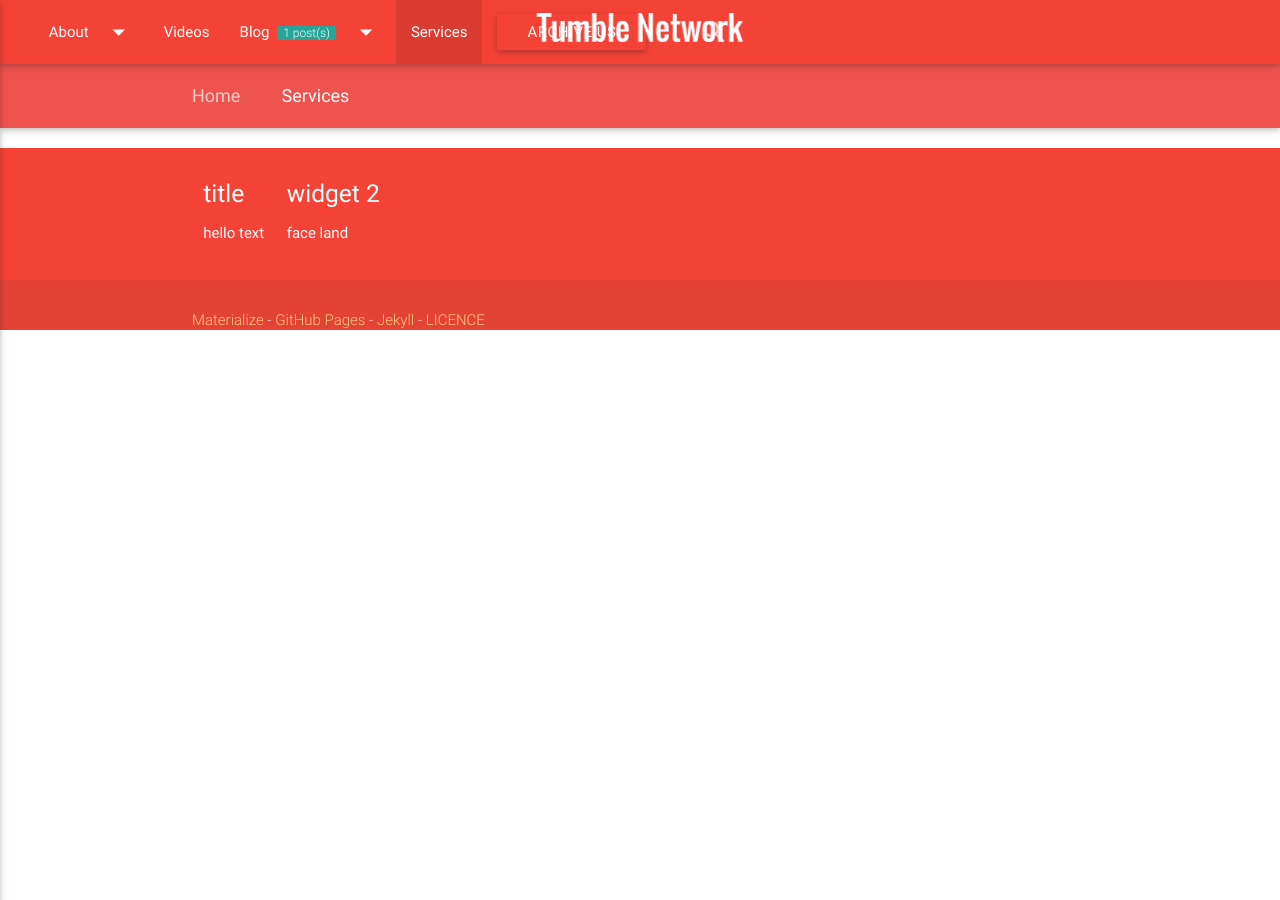
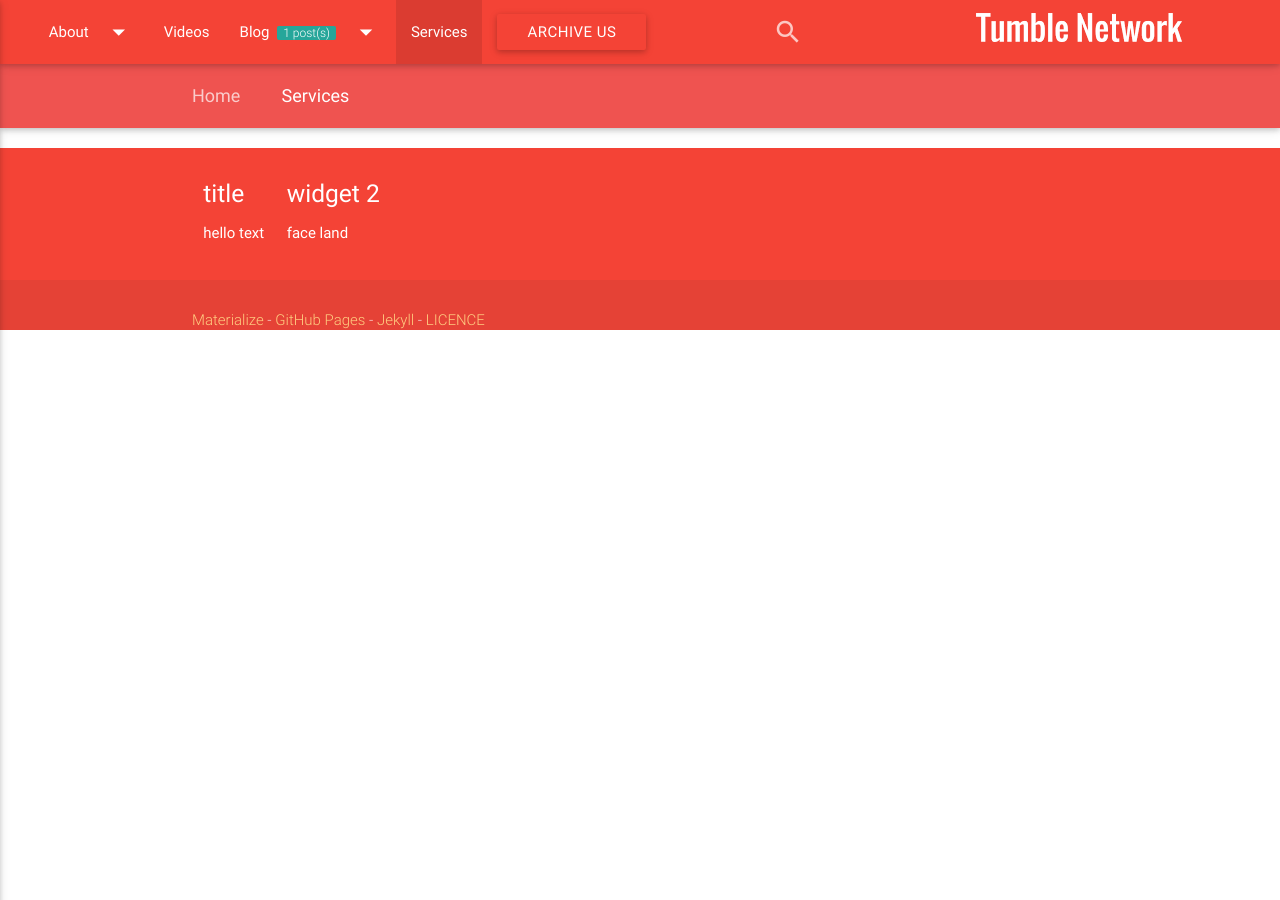
Before and after one commit to tumblenet/www.tumblenet.ga, a Jekyll site: the page built from services.html, in a window 1280 px wide. Built offline with Jekyll 4.4.1, drawn with Linux system fonts in a browser that asks for light colours; nearby versions of some CDN libraries; comment, search, counter and statistics services are not loaded.

Commit message:
Update default.html

```diff
--- a/_layouts/default.html
+++ b/_layouts/default.html
@@ -149,26 +149,26 @@ href="{{ item.href }}"
            {% endfor %}
          </ul>
 
-
-          <a id="logo-container" href="{{ site.url }}" class="brand-logo col center">
+         <div class="center">
+          <a id="logo-container" href="{{ site.url }}" class="brand-logo">
              {% if site.logo-url %}
              <img src="{{ site.logo-url }}">
              {% else %}
              {{ site.title }}
              {% endif %}
           </a>
+       </div>
 
 
 
-
-         <form class="col m3 l5 hide-on-med-and-down">
+         <form class="col m3 l5 hide-on-med-and-down right">
            <div class="input-field">
              <input id="search" type="search" required>
              <label for="search"><i class="material-icons">search</i></label>
              <i class="material-icons">close</i>
            </div>
          </form>
-       <ul class="col hide-on-large-only right">
+       <ul class="hide-on-large-only right">
          <li><a href="javascript:void(0);" onclick="toggle_visibility('mobile-search-bar');"><i class="material-icons">search</i></a></li>
        </ul>
 
@@ -205,7 +205,7 @@ href="{{ item.href }}"
     </div>
   </nav>
    </div>
-   <div class="nav-wrapper navbar-fixed  mobile-search-bar hide-on-large-only">
+   <div class="nav-wrapper navbar-fixed mobile-search-bar hide-on-large-only">
    <nav class="red" role="navigation">
     <div class="nav-wrapper">
       <form>
```
